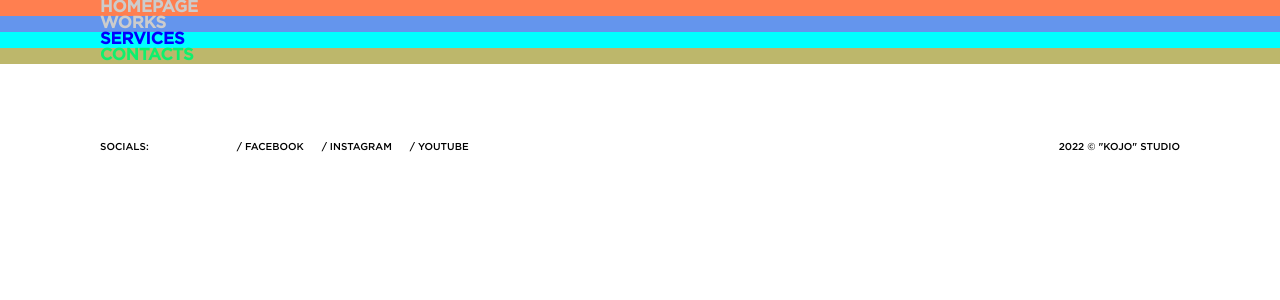
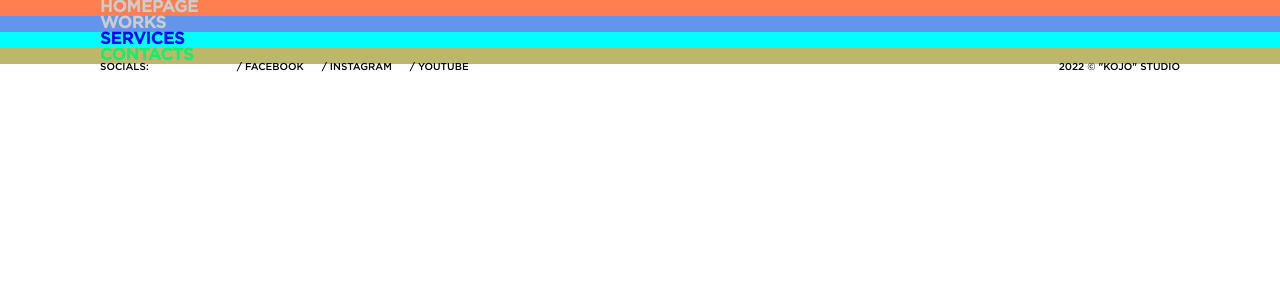
Before and after one commit to AnatolyKostarev/kojo, a React (Create React App) app: page / in a window 1280 px wide. Shown: the top 300 px of the page. Built offline with nearby package versions, Linux system fonts and the light colour scheme.

Commit message:
Add cursor for hover

```diff
--- a/src/index.css
+++ b/src/index.css
@@ -31,6 +31,7 @@ a {
   padding: 0;
   color: #000;
   text-decoration: none;
+  cursor: url("../public/img/header/cursor.png") 6 6, auto;
 }
 
 ul,
--- a/src/layouts/footer/Footer.module.css
+++ b/src/layouts/footer/Footer.module.css
@@ -9,7 +9,7 @@
   display: flex;
   justify-content: space-between;
   align-items: center;
-  padding: 10vh 0;
+  padding: 0 0 10vh;
   max-width: 1440px;
   font-size: 10px;
   line-height: 8px;
@@ -33,6 +33,11 @@
 
 .item:nth-child(2n) {
   margin: 0 1.4vw;
+}
+
+.item:hover,
+.links:hover {
+  cursor: url("/public/img/header/cursor_active.svg") 10 10, pointer;
 }
 
 .copyright {
```
Also changed, not shown: public/img/header/cursor_active.svg (added).
